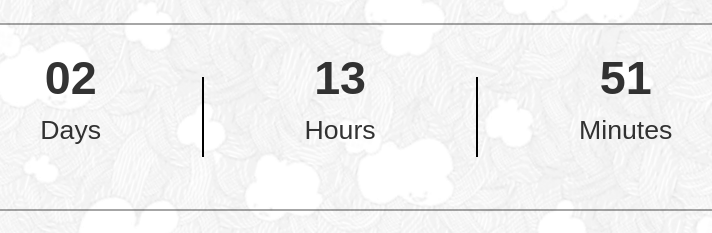
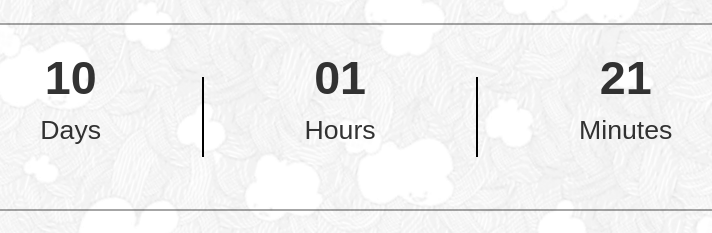
Before and after one commit to tinashe-88/coming-soon-app, a Gatsby site: page / in a window 1280 px wide. Shown: the part 239-472 px from the top of the page, 130-842 px from the left. Built offline with nearby package versions, Linux system fonts and the light colour scheme; Gatsby itself is replaced by a stand-in of ours.

Commit message:
updated time

```diff
--- a/src/components/Countdown/countdown.js
+++ b/src/components/Countdown/countdown.js
@@ -21,7 +21,7 @@ const Countdown = () => {
   let interval = useRef()
 
   const startTimer = () => {
-    const countdownDate = new Date('August 20 2020 00:00:00').getTime()
+    const countdownDate = new Date('August 27 2020 11:30:00').getTime()
 
     interval = setInterval(() => {
       const todaysDate = new Date().getTime()
```
